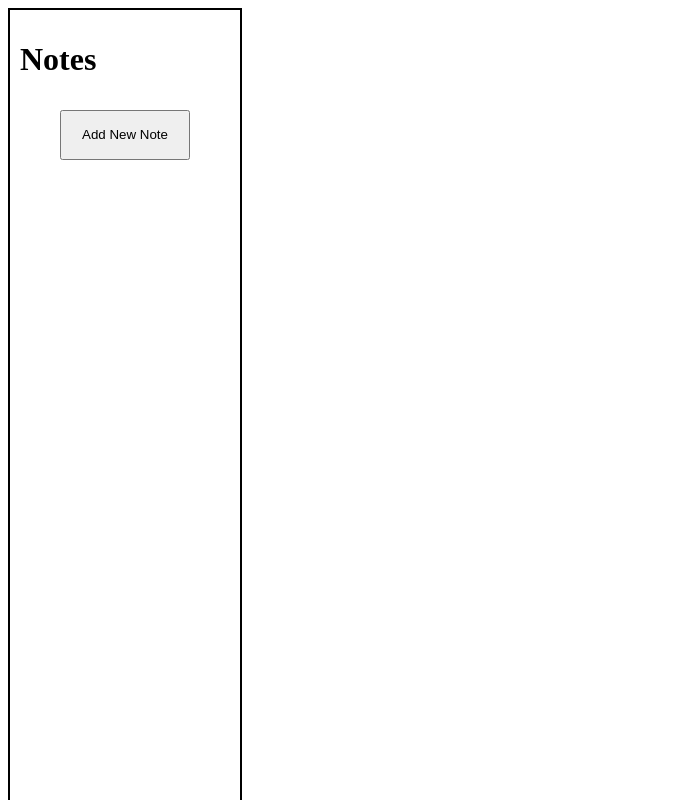
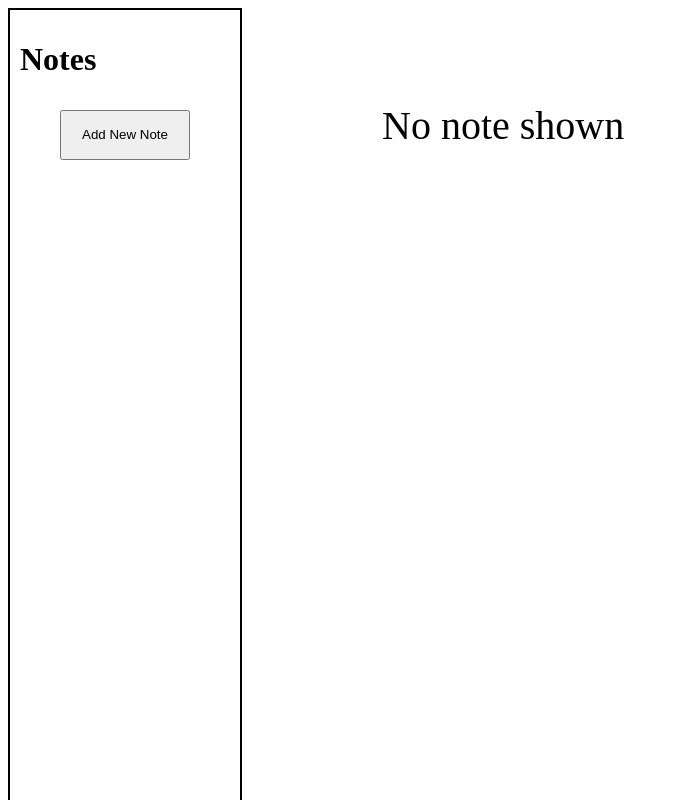
Before and after one commit to maisha-i/Capstone-fullstack-app, a React (Create React App) app in the folder frontend/note-it-down/: page / in a window 1280 px wide. Shown: the top 800 px of the page, without its empty margins (0-679 px from the left). Built offline with nearby package versions, Linux system fonts and the light colour scheme.

Commit message:
no note shown

```diff
--- a/frontend/note-it-down/src/App.js
+++ b/frontend/note-it-down/src/App.js
@@ -17,7 +17,7 @@ function App() {
     const newNote = {
       id: uuid(),
       title: "new note",
-      content:"...",
+      content:"",
     };
 
     setNotes([newNote, ...notes])
--- a/frontend/note-it-down/src/NotesPage/Notes.css
+++ b/frontend/note-it-down/src/NotesPage/Notes.css
@@ -79,3 +79,9 @@
   .preview-content{
     margin-left: 20px;
   }
+
+  .no-note-shown{
+    display: inline-block;
+    font-size: 40px;
+    margin-left: 140px;
+  }
--- a/frontend/note-it-down/src/NotesPage/NotesMain.js
+++ b/frontend/note-it-down/src/NotesPage/NotesMain.js
@@ -8,8 +8,6 @@ function NotesMain({noteShown, onUpdateNote}){
 
             ...noteShown,
             [key]: value,
-
-
 
         })
 
```
